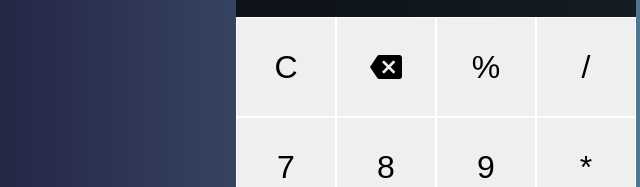
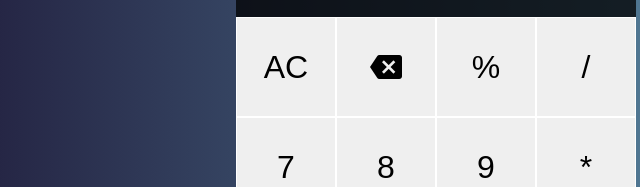
Before and after one commit to pryhunova/HW2, a website: page index.html in a window 1280 px wide. Shown: the part 193-380 px from the top of the page, 204-844 px from the left. Drawn offline with Linux system fonts and the light colour scheme.

Commit message:
Update index.html

```diff
--- a/index.html
+++ b/index.html
@@ -18,7 +18,7 @@
        <div data-previous-operand class="previous-operand"></div>
         <div data-current-operand class="current-operand">0</div>
       </div>
-      <button data-all-clear>C</button>
+      <button data-all-clear>AC</button>
       <button data-backspace class="material-icons">backspace</button>
       <button data-operation>%</button>
       <button data-operation>/</button>
```
